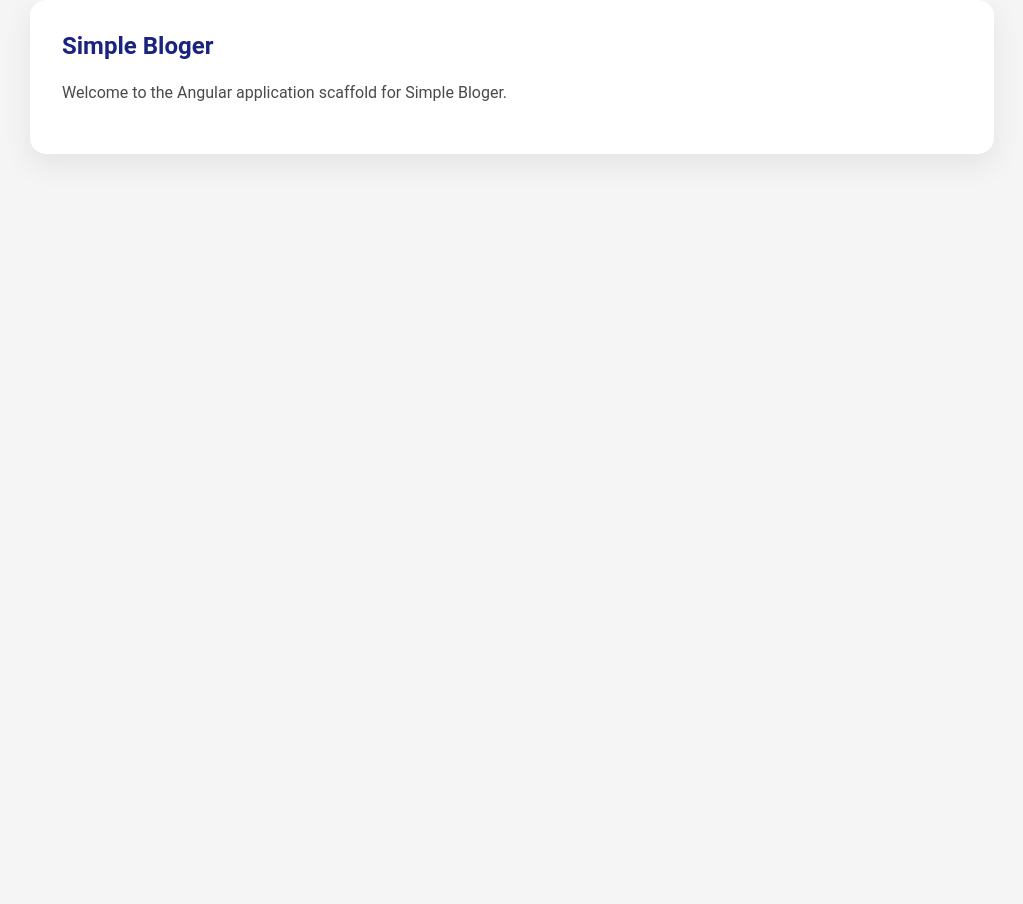
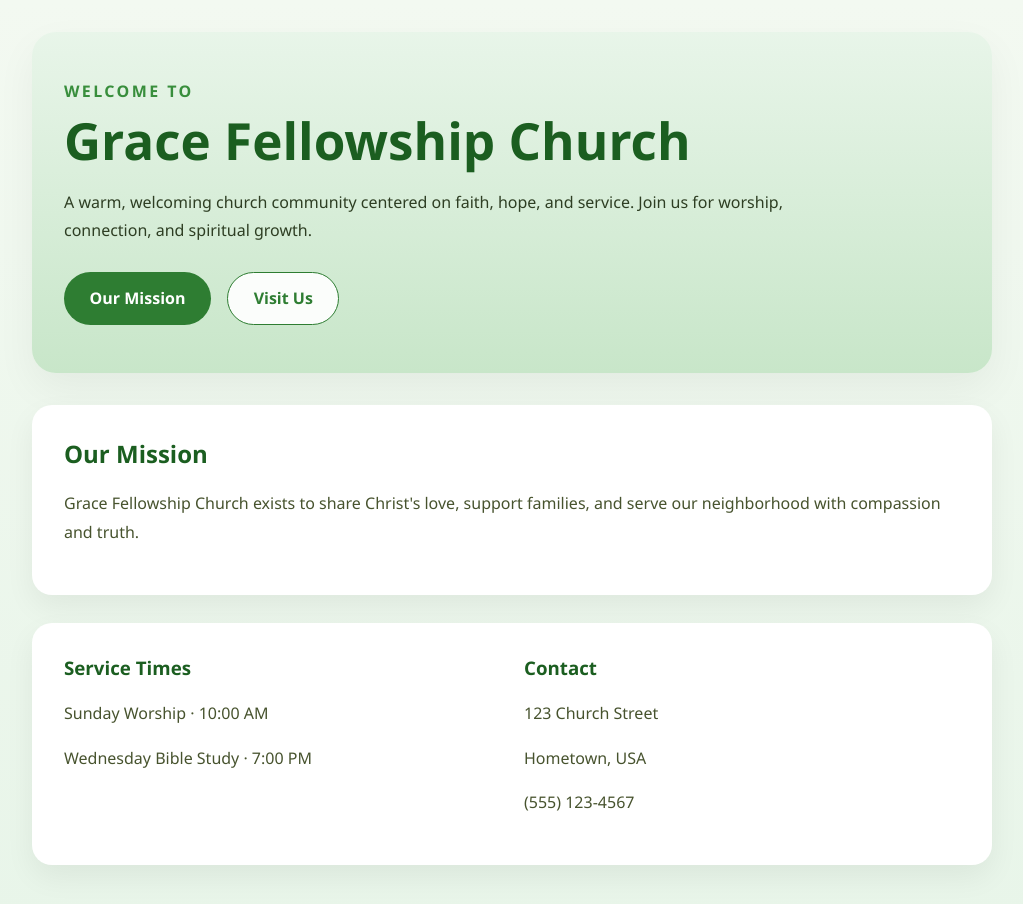
Before and after one commit to extralimitededition-png/simple_bloger, an Angular app: page / in a window 1280 px wide. Shown: the top 904 px of the page, without its empty margins (128-1151 px from the left). Before the commit the page ends 800 px from the top, so only its background shows below. Built offline with nearby package versions, Linux system fonts and the light colour scheme.

Commit message:
change theme

```diff
--- a/src/app/app.component.css
+++ b/src/app/app.component.css
@@ -1,18 +1,93 @@
 main {
-  max-width: 900px;
+  max-width: 960px;
   margin: 0 auto;
   padding: 2rem;
-  background: #ffffff;
-  border-radius: 16px;
-  box-shadow: 0 10px 30px rgba(0,0,0,0.08);
+}
+
+.hero {
+  background: linear-gradient(180deg, #e8f5e9 0%, #c8e6c9 100%);
+  border-radius: 24px;
+  padding: 3rem 2rem;
+  margin-bottom: 2rem;
+  box-shadow: 0 16px 40px rgba(0, 0, 0, 0.05);
+}
+
+.hero-copy {
+  max-width: 720px;
+}
+
+.eyebrow {
+  margin: 0 0 0.75rem;
+  text-transform: uppercase;
+  letter-spacing: 0.15em;
+  color: #388e3c;
+  font-weight: 600;
 }
 
 h1 {
-  margin-top: 0;
-  color: #1a237e;
+  font-size: clamp(2.5rem, 4vw, 3.5rem);
+  margin: 0;
+  line-height: 1.05;
+  color: #1b5e20;
 }
 
-p {
-  line-height: 1.6;
-  color: #4a4a4a;
+.hero-text {
+  margin: 1.25rem 0 1.75rem;
+  line-height: 1.75;
+  color: #2e3e23;
 }
+
+.cta-row {
+  display: flex;
+  flex-wrap: wrap;
+  gap: 1rem;
+}
+
+.btn {
+  display: inline-flex;
+  align-items: center;
+  justify-content: center;
+  background: #2e7d32;
+  color: white;
+  padding: 0.9rem 1.6rem;
+  border-radius: 999px;
+  text-decoration: none;
+  font-weight: 600;
+  transition: transform 0.2s ease, background-color 0.2s ease;
+}
+
+.btn:hover {
+  background: #276b2d;
+  transform: translateY(-1px);
+}
+
+.btn-secondary {
+  background: rgba(255, 255, 255, 0.92);
+  color: #2e7d32;
+  border: 1px solid #2e7d32;
+}
+
+.section-panel {
+  background: white;
+  border-radius: 20px;
+  padding: 2rem;
+  box-shadow: 0 12px 30px rgba(0,0,0,0.06);
+  margin-bottom: 1.75rem;
+}
+
+.section-panel h2,
+.section-panel h3 {
+  margin-top: 0;
+  color: #1b5e20;
+}
+
+.section-panel p {
+  color: #47532e;
+  line-height: 1.8;
+}
+
+.panel-grid {
+  display: grid;
+  gap: 1.5rem;
+  grid-template-columns: repeat(auto-fit, minmax(240px, 1fr));
+}
--- a/src/app/app.component.html
+++ b/src/app/app.component.html
@@ -1,6 +1,40 @@
 <main>
-  <section>
-    <h1>{{ title }}</h1>
-    <p>Welcome to the Angular application scaffold for Simple Bloger.</p>
+  <section class="hero">
+    <div class="hero-copy">
+      <p class="eyebrow">Welcome to</p>
+      <h1>{{ title }}</h1>
+      <p class="hero-text">
+        A warm, welcoming church community centered on faith, hope, and service.
+        Join us for worship, connection, and spiritual growth.
+      </p>
+      <div class="cta-row">
+        <a href="#about" class="btn">Our Mission</a>
+        <a href="#services" class="btn btn-secondary">Visit Us</a>
+      </div>
+    </div>
+  </section>
+
+  <section id="about" class="section-panel">
+    <h2>Our Mission</h2>
+    <p>
+      Grace Fellowship Church exists to share Christ's love, support families,
+      and serve our neighborhood with compassion and truth.
+    </p>
+  </section>
+
+  <section id="services" class="section-panel">
+    <div class="panel-grid">
+      <div>
+        <h3>Service Times</h3>
+        <p>Sunday Worship · 10:00 AM</p>
+        <p>Wednesday Bible Study · 7:00 PM</p>
+      </div>
+      <div>
+        <h3>Contact</h3>
+        <p>123 Church Street</p>
+        <p>Hometown, USA</p>
+        <p>(555) 123-4567</p>
+      </div>
+    </div>
   </section>
 </main>
--- a/src/app/app.component.ts
+++ b/src/app/app.component.ts
@@ -6,5 +6,5 @@ import { Component } from '@angular/core';
   styleUrls: ['./app.component.css']
 })
 export class AppComponent {
-  title = 'Simple Bloger';
+  title = 'Grace Fellowship Church';
 }
--- a/src/index.html
+++ b/src/index.html
@@ -2,7 +2,7 @@
 <html lang="en">
   <head>
     <meta charset="utf-8" />
-    <title>Simple Bloger</title>
+    <title>Grace Fellowship Church</title>
     <meta name="viewport" content="width=device-width, initial-scale=1" />
   </head>
   <body>
--- a/src/styles.css
+++ b/src/styles.css
@@ -1,8 +1,8 @@
 html, body {
   margin: 0;
-  font-family: Roboto, Arial, sans-serif;
-  background: #f5f5f5;
-  color: #202124;
+  font-family: 'Segoe UI', Roboto, Arial, sans-serif;
+  background: linear-gradient(180deg, #f3f9f1 0%, #e8f5e9 100%);
+  color: #1f2f16;
 }
 
 body {
```
